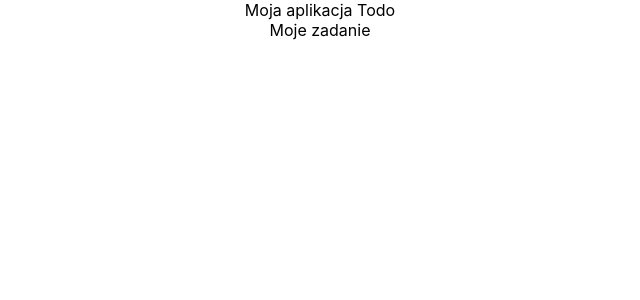
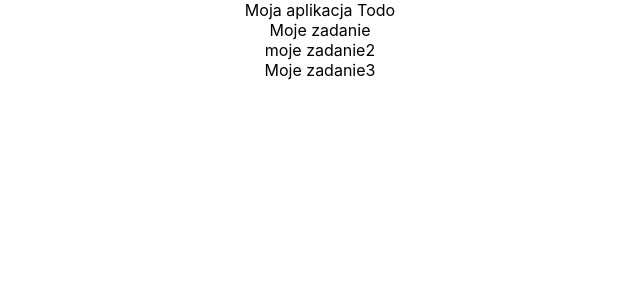
Before and after one commit to katarzynagodlewska/todo-app-react, a React app: page / in a window 1280 px wide. Shown: the top 300 px of the page, without its empty margins (320-960 px from the left). Built offline with nearby package versions, Linux system fonts and the light colour scheme.

Commit message:
feat: map todoList

```diff
--- a/src/components/TodoList/Todo.js
+++ b/src/components/TodoList/Todo.js
@@ -1,9 +1,10 @@
 import React from 'react';
 
 function Todo(props) {
+    const {todo} = props
     return (
         <div>
-            Moje zadanie
+            {todo}
         </div>
     )
 }
--- a/src/components/TodoList/TodoList.js
+++ b/src/components/TodoList/TodoList.js
@@ -2,11 +2,16 @@ import React, { useState } from 'react';
 import Todo from './Todo';
 
 function TodoList(props) {
-    const [todoList, setTodoList] = useState([])
+    const [todoList, setTodoList] = useState(["Moje zadanie","moje zadanie2", "Moje zadanie3"])
     return (
         <div>
             Moja aplikacja Todo
-            <Todo/>
+            {todoList.map((todo) => (
+            <Todo
+            key={todo}
+            todo={todo}
+            />
+            ))}
         </div>
     )
 }
```
